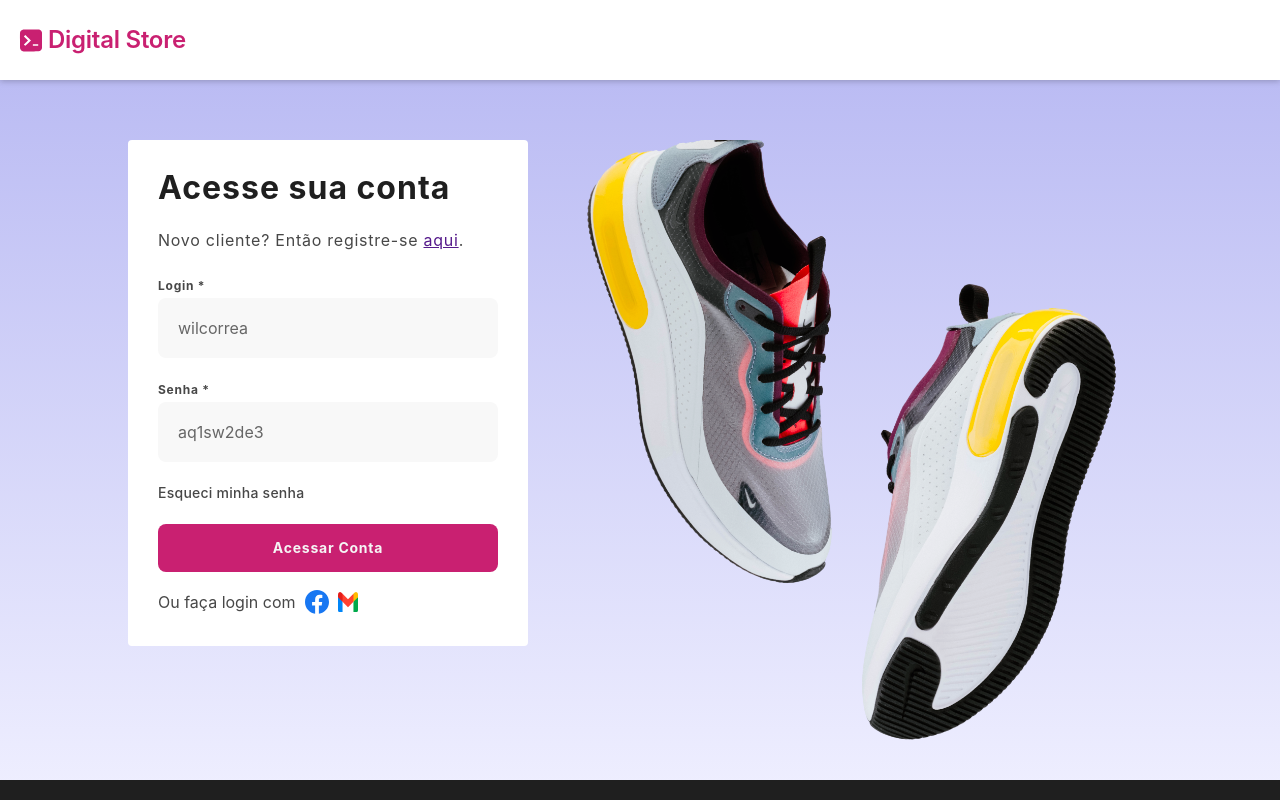
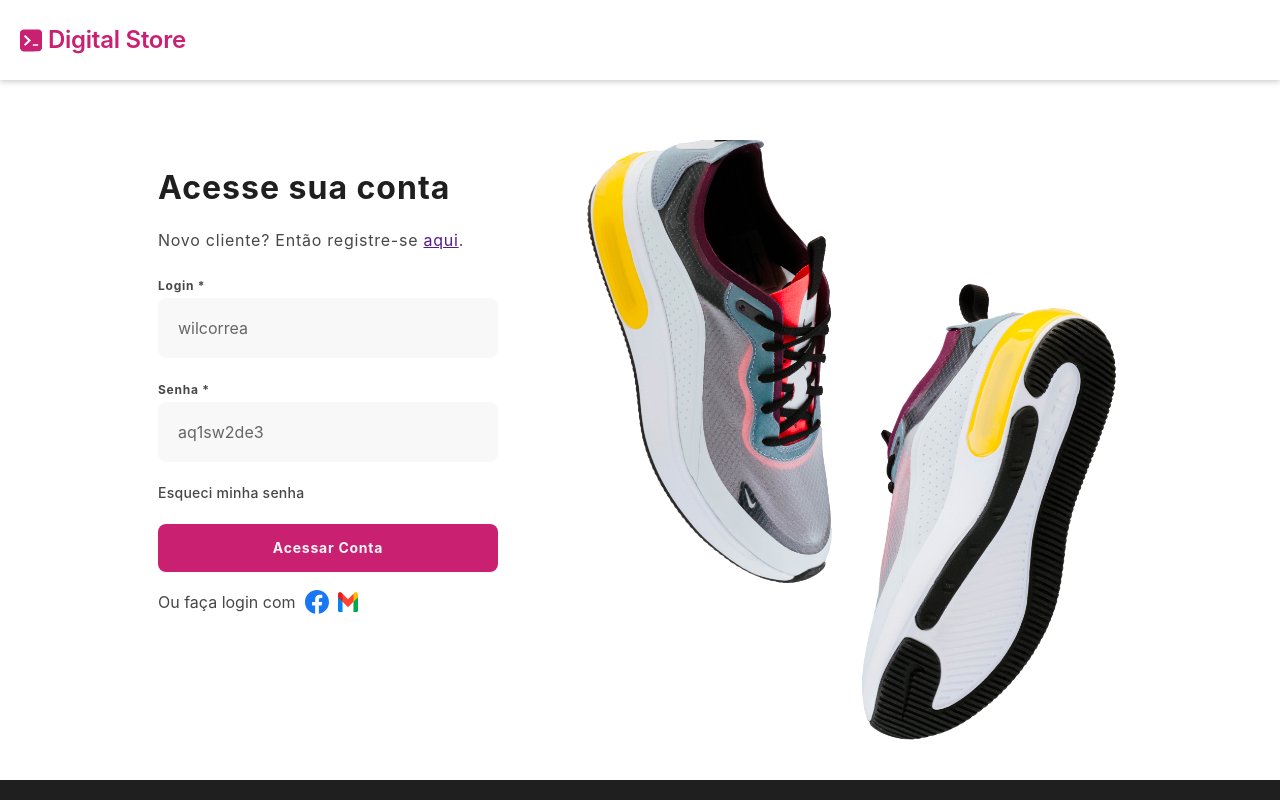
Before and after one commit to digital-college-fs03/projeto-final, a React (Vite) app in the folder frontend/: page /login in a window 1280 px wide. Shown: the top 800 px of the page. Built offline with nearby package versions, Linux system fonts and the light colour scheme.

Commit message:
só vaeeeee

```diff
--- a/frontend/package.json
+++ b/frontend/package.json
@@ -10,7 +10,8 @@
   },
   "dependencies": {
     "react": "^18.2.0",
-    "react-dom": "^18.2.0"
+    "react-dom": "^18.2.0",
+    "react-router-dom": "^6.20.1"
   },
   "devDependencies": {
     "@types/react": "^18.0.17",
--- a/frontend/src/App.tsx
+++ b/frontend/src/App.tsx
@@ -1,9 +1,12 @@
 import { memo } from 'react';
 import type { FC } from 'react';
+import { Outlet } from 'react-router-dom';
+
+import { DripStoreLoginHead } from './components/DripStoreLogin/Head/DripStoreLoginHead';
+import { DripStoreLoginFooter } from './components/DripStoreLogin/Footer/DripStoreLoginFooter';
 
 import classes from './App.module.css';
 import resets from './components/General/Buttons/_resets.module.css';
-import { DripStoreLogin } from './components/DripStoreLogin/DripStoreLogin';
 
 interface Props {
   className?: string;
@@ -11,7 +14,9 @@ interface Props {
 export const App: FC<Props> = memo(function App(props = {}) {
   return (
     <div className={`${resets.storybrainResets} ${classes.root}`}>
-      <DripStoreLogin />
+      <DripStoreLoginHead/>
+      <Outlet />
+      <DripStoreLoginFooter/>
     </div>
   );
 });
--- a/frontend/src/components/DripStoreLogin/DripStoreLogin.tsx
+++ b/frontend/src/components/DripStoreLogin/DripStoreLogin.tsx
@@ -2,8 +2,6 @@ import { memo } from 'react';
 import type { FC } from 'react';
 
 import classes from './DripStoreLogin.module.css';
-import { DripStoreLoginHead } from './Head/DripStoreLoginHead';
-import { DripStoreLoginFooter } from './Footer/DripStoreLoginFooter';
 import { DripStoreLoginMain } from './Main/DripStoreLoginMain';
 
 interface Props {
@@ -11,10 +9,8 @@ interface Props {
 
 export const DripStoreLogin: FC<Props> = memo(function DripStoreLogin(props = {}) {
   return (
-    <div className={classes.root}>
-      <DripStoreLoginHead/>
+    <div>
       <DripStoreLoginMain/>
-      <DripStoreLoginFooter/>
     </div>
   );
 });
--- a/frontend/src/main.tsx
+++ b/frontend/src/main.tsx
@@ -1,11 +1,31 @@
 import { StrictMode } from 'react';
 import { createRoot } from 'react-dom/client';
 
+import { RouterProvider, createBrowserRouter } from 'react-router-dom';
+
 import { App } from './App';
+import { DripStoreLogin } from './components/DripStoreLogin/DripStoreLogin';
 import './resets.css';
+
+const router = createBrowserRouter([
+  {
+    path: '/',
+    element: <App />,
+    children: [
+      {
+        path: 'login',
+        element: <DripStoreLogin />
+      },
+      {
+        path: 'cadastrar',
+        element: <div>Cadastrar</div>
+      }
+    ]
+  }
+]);
 
 createRoot(document.getElementById('root')!).render(
   <StrictMode>
-    <App />
+    <RouterProvider router={router} />
   </StrictMode>,
 );
```
Also changed, not shown: 1 other file (tests, documents, lock files or other folders).
